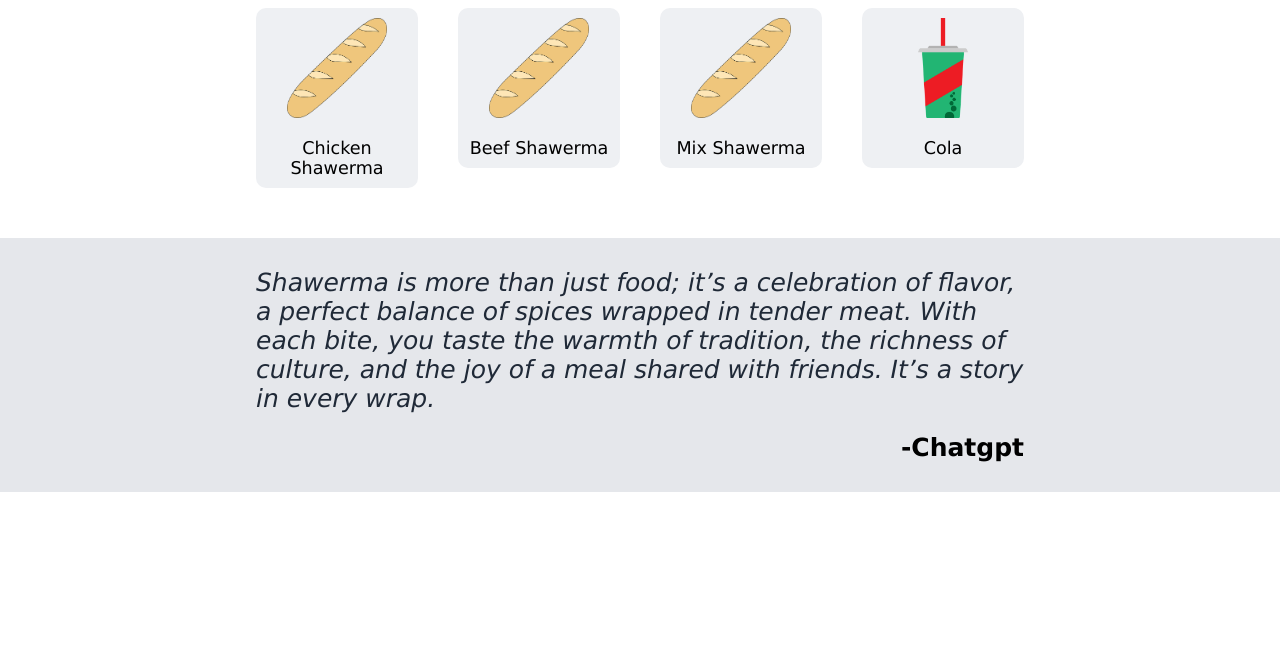
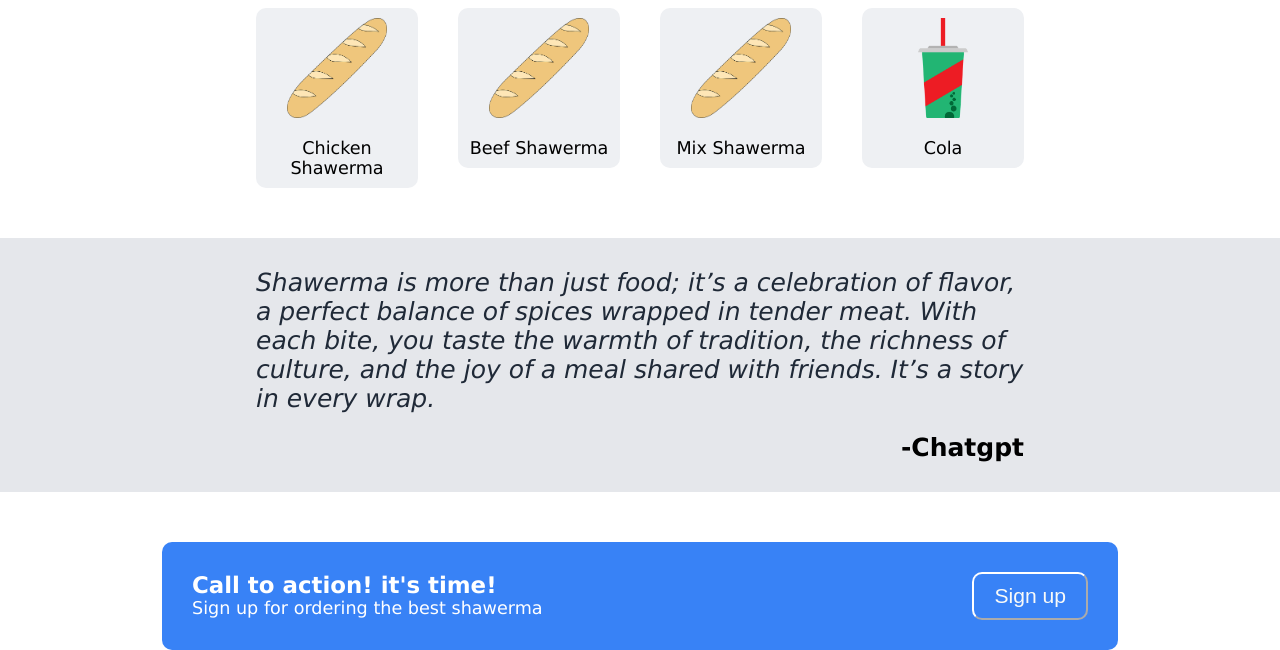
Before and after one commit to mohelalfy/landing-page, a plain HTML site: page index.html in a window 1280 px wide. Shown: the part 394-1044 px from the top of the page. Before the commit the page ends 936 px from the top, so only its background shows below. Drawn offline with Linux system fonts and the light colour scheme.

Commit message:
feat: Add Sign up section

```diff
--- a/css/style.css
+++ b/css/style.css
@@ -119,3 +119,31 @@ body {
     font-size: 25px;
     font-weight: bold;
 }
+
+/* Call action section */
+
+.call-action {
+    padding: 30px;
+    width: 70%;
+    margin: 30px auto 0 auto;
+    background-color: #3882f6;
+    display: flex;
+    justify-content: space-between;
+    color:white;
+    font-size: 1.1em;
+    border-radius: 10px;
+}
+
+.call-action-text {
+    display: flex;
+    flex-direction: column;
+}
+
+.call-action button {
+    border-color: white;
+}
+
+.call-action-title {
+    font-size: 1.3em;
+    font-weight: bold;
+}
--- a/index.html
+++ b/index.html
@@ -68,5 +68,12 @@
         <span class="quote-author">-Chatgpt</span>
       </div>
     </div>
+    <div class="call-action">
+      <div class="call-action-text">
+        <span class="call-action-title">Call to action! it's time!</span>
+        <span>Sign up for ordering the best shawerma</span>
+      </div>
+      <button class="button">Sign up</button>
+    </div>
   </body>
 </html>
```
